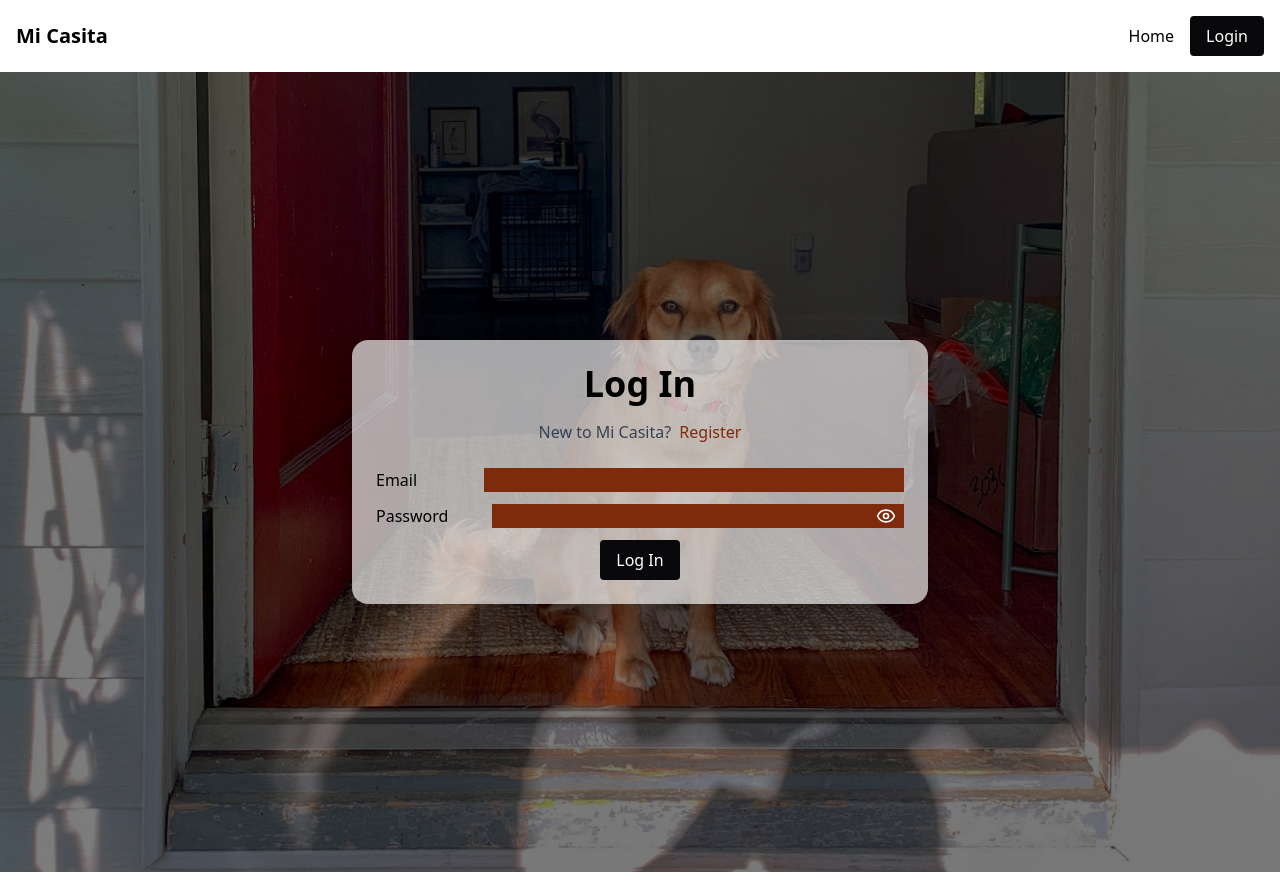
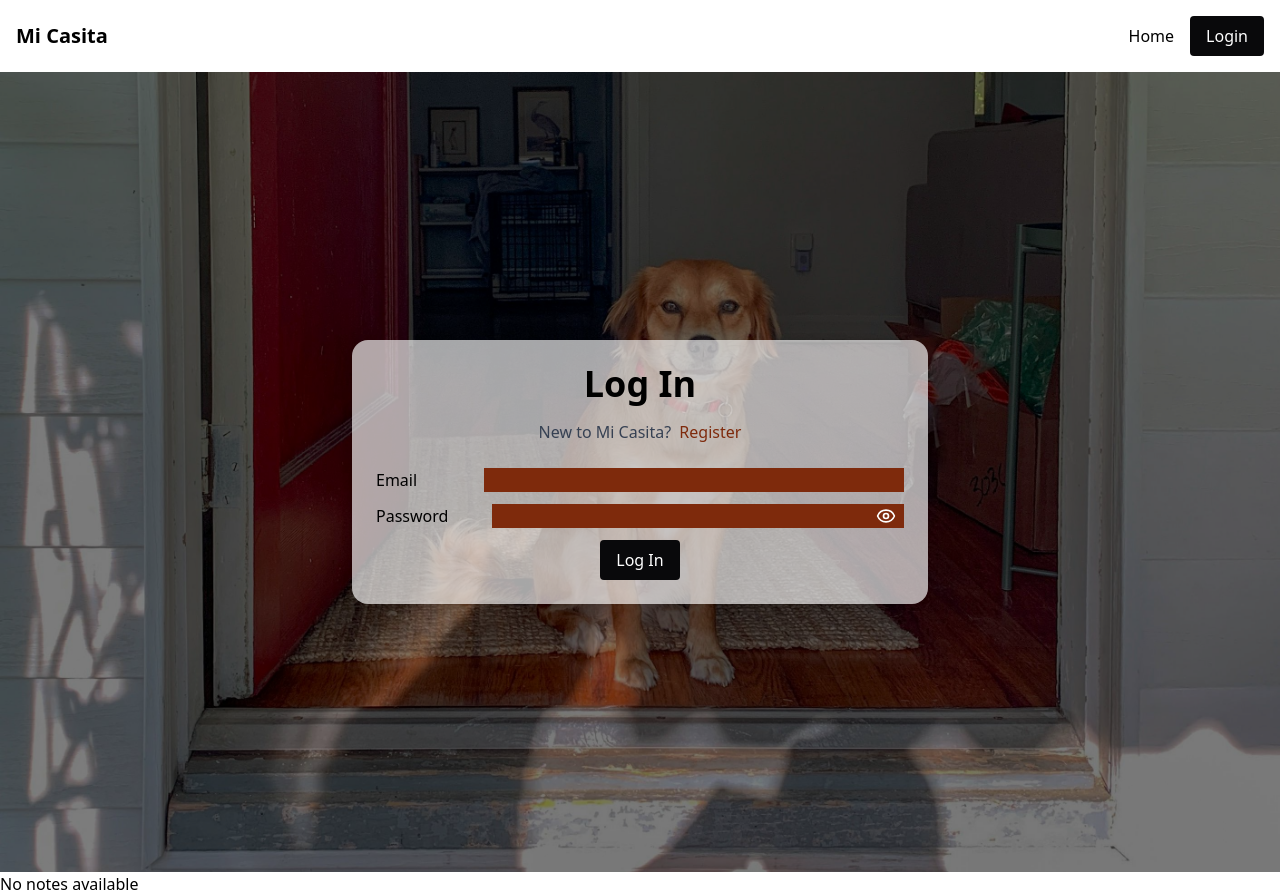
Before and after one commit to guadalupejara/mi_casita, a Next.js app: page /login in a window 1280 px wide. Before the commit the page ends 872 px from the top, so only its background shows below. Built offline with nearby package versions, Linux system fonts and the light colour scheme; no server answers.

Commit message:
widget logic and ui created

```diff
--- /dev/null
+++ b/src/components/stickyNotesWidget/stickyNoteDisplay.tsx
@@ -0,0 +1,20 @@
+"use client";
+
+import React from "react";
+import { Note } from "../../Types/types";
+
+interface Props {
+  note: Note;
+}
+
+function StickyNoteDisplay({ note }: Props) {
+  return (
+    <div className="p-4 rounded shadow-lg w-64 h-32 overflow-auto cursor-move"
+    style={{ backgroundColor: note.color }}
+    >
+      <p>{note.text}</p>
+    </div>
+  );
+}
+
+export default StickyNoteDisplay;
--- /dev/null
+++ b/src/components/stickyNotesWidget/stickyNotesWidget.tsx
@@ -0,0 +1,42 @@
+"use client";
+
+import React, { useState } from "react";
+import { Note } from "../../Types/types";
+import StickyNoteDisplay from "./stickyNoteDisplay";
+import {ChevronRight, ChevronLeft } from "lucide-react";
+
+interface Props {
+  notes: Note[];
+}
+function StickyNotesBoard({notes}: Props) {
+console.log("Here are the notes on the widget",notes)
+const [currentIndex, setCurrentIndex] = useState(0);
+  if (!notes || notes.length === 0) {
+    return <div>No notes available</div>;
+  }
+
+    const handleNext = () => {
+    setCurrentIndex((prev) => (prev + 1) % notes.length);
+  };
+
+  const handlePrev = () => {
+    setCurrentIndex((prev) => (prev - 1 + notes.length) % notes.length);
+  };
+    return(
+        <>
+     <div className="sticky-notes-board fixed bottom-4 right-4 z-50">
+      <div className="bg-black/25 flex justify-between mt-2">
+        <button onClick={handlePrev} className="px-2 py-1 rounded">
+        <ChevronLeft/>
+        </button>
+        <button onClick={handleNext} className="px-2 py-1rounded">
+        <ChevronRight/>
+        </button>
+
+      </div>
+      <StickyNoteDisplay note={notes[currentIndex]} />
+    </div>
+        </>
+    )
+}
+export default StickyNotesBoard
--- a/src/pages/_app.tsx
+++ b/src/pages/_app.tsx
@@ -10,6 +10,7 @@ import { getCurrentUserProfile } from '../Services/authServices';
 import { Note, UserProfile } from '../Types/types';
 import { Atkinson_Hyperlegible, Parisienne } from 'next/font/google';
 import { getNotesForUser } from '../Services/stickyNote/noteService';
+import StickyNotesWidget from '../components/stickyNotesWidget/stickyNotesWidget';
 
 const atkinson = Atkinson_Hyperlegible({ subsets: ['latin'], weight: '400', variable: '--font-atkinson' });
 const parisienne = Parisienne({ subsets: ['latin'], weight: '400', variable: '--font-parisienne' });
@@ -64,6 +65,7 @@ useEffect(() => {
         reloadUserProfile={reloadUserProfile}
       />
       <Toaster position="top-center" />
+      <StickyNotesWidget notes ={notes ?? []}/>
       </main>
     </>
   );
--- a/src/pages/stickyNotesBoard.tsx
+++ b/src/pages/stickyNotesBoard.tsx
@@ -1,10 +1,10 @@
 
 "use client";
 import StickyNotes from "../components/stickyNotes/stickyNotes";
-import React, { useState, useEffect } from "react";
+import React, { useEffect } from "react";
 import { Note, UserProfile } from "../Types/types";
 import Draggable from "react-draggable";
-import { addNoteToDB, updateNoteInDB, deleteNoteFromDB, getNotesForUser } from "../Services/stickyNote/noteService";
+import { addNoteToDB, updateNoteInDB, deleteNoteFromDB } from "../Services/stickyNote/noteService";
 
 interface Props {
   userProfile: UserProfile | null;
```
Also changed, not shown: src/components/stickyNotes/stickyNotesWidget.tsx (deleted).
